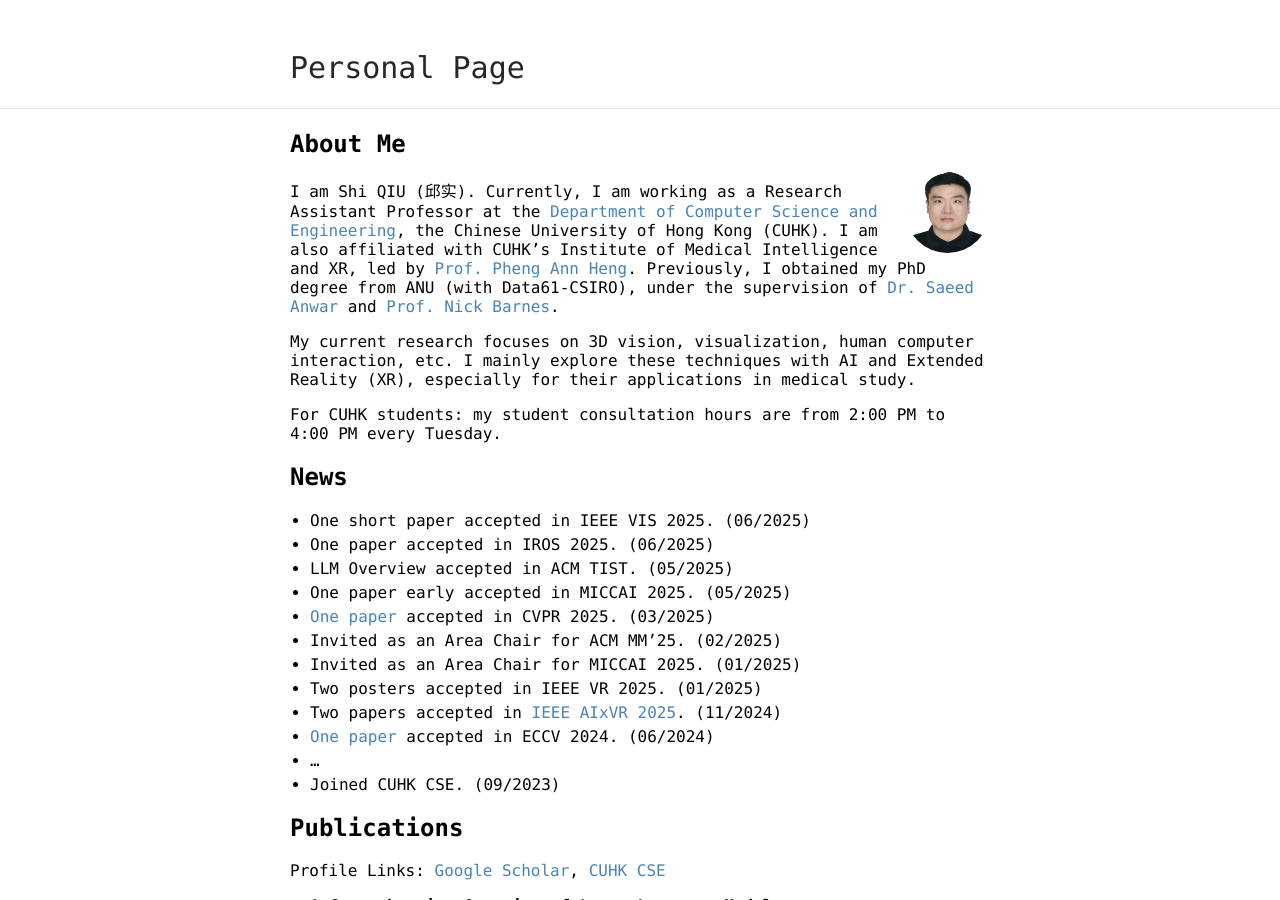
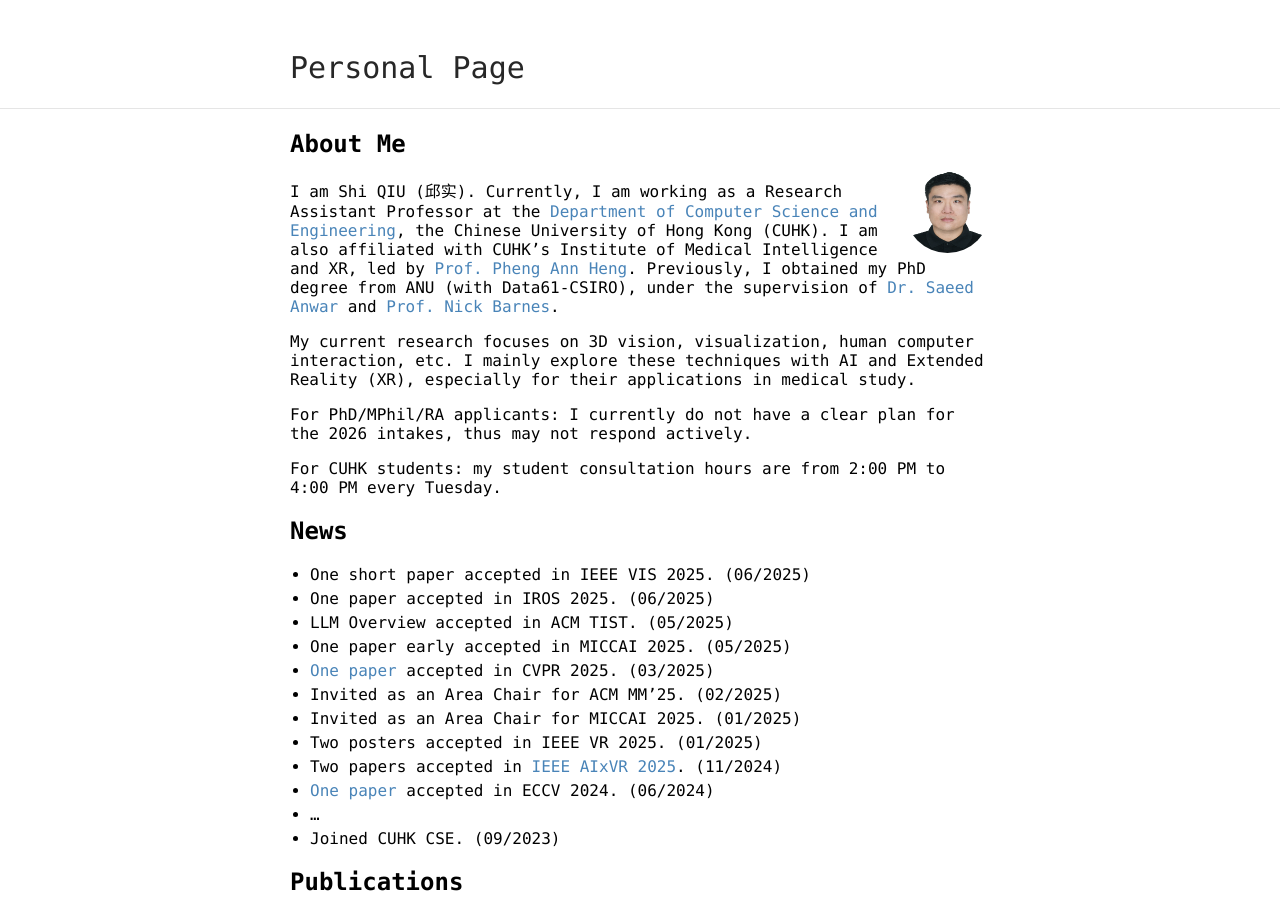
Before and after one commit to ShiQiu0419/ShiQiu0419.github.io, a Jekyll site: the page built from index.md, in a window 1280 px wide and 900 px high. Built offline with Jekyll 4.4.1, drawn with Linux system fonts in a browser that asks for light colours; our own code applies the rules of GitHub Pages for plain Markdown files.

Commit message:
Update index.md

```diff
--- a/index.md
+++ b/index.md
@@ -8,6 +8,8 @@ layout: default
 I am Shi QIU (邱实). Currently, I am working as a Research Assistant Professor at the [Department of Computer Science and Engineering](https://www.cse.cuhk.edu.hk/), the Chinese University of Hong Kong (CUHK). I am also affiliated with CUHK's Institute of Medical Intelligence and XR, led by [Prof. Pheng Ann Heng](http://www.cse.cuhk.edu.hk/~pheng/). Previously, I obtained my PhD degree from ANU (with Data61-CSIRO), under the supervision of [Dr. Saeed Anwar](https://saeed-anwar.github.io/) and [Prof. Nick Barnes](http://users.cecs.anu.edu.au/~nmb/).
 
 My current research focuses on 3D vision, visualization, human computer interaction, etc. I mainly explore these techniques with AI and Extended Reality (XR), especially for their applications in medical study.
+
+For PhD/MPhil/RA applicants: I currently do not have a clear plan for the 2026 intakes, thus may not respond actively.
 
 For CUHK students: my student consultation hours are from 2:00 PM to 4:00 PM every Tuesday.
 
```
